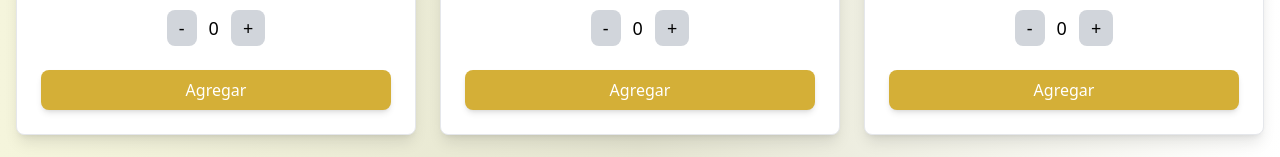
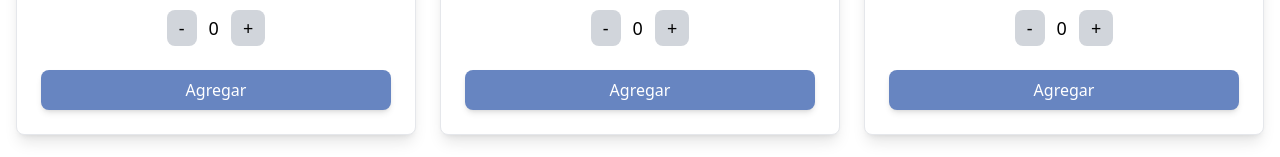
Before and after one commit to n3-n2-n1/uni-poc, a React (Vite) app: page / in a window 1280 px wide. Shown: the part 343-500 px from the top of the page. Built offline with nearby package versions, Linux system fonts and the light colour scheme.

Commit message:
UI colors fixed

```diff
--- a/src/App.tsx
+++ b/src/App.tsx
@@ -104,7 +104,7 @@ const App: React.FC = () => {
 
 
   return (
-    <div className="min-h-screen bg-gradient-to-r from-beige-light via-beige-dark to-white flex flex-col">
+    <div className="min-h-screen bg-gradient-to-r from-blue-light via-blue-dark to-white flex flex-col">
       <Navbar cart={cart} cartOpen={cartOpen} toggleCart={toggleCart} handleOrder={handleOrder} />
 
       {notification && (
--- a/src/components/Product.tsx
+++ b/src/components/Product.tsx
@@ -38,7 +38,7 @@ const Product: React.FC<ProductProps> = ({ product, onAdd }) => {
       </div>
       <button
         onClick={handleAdd}
-        className="bg-gold-500 text-white py-2 px-6 rounded-lg w-full hover:bg-gold-600 transition-colors duration-200 shadow-md"
+        className="bg-[#6785c1] text-white py-2 px-6 rounded-lg w-full hover:bg-[#6785c1] transition-colors duration-200 shadow-md"
         disabled={quantity === 0}
       >
         Agregar
```
